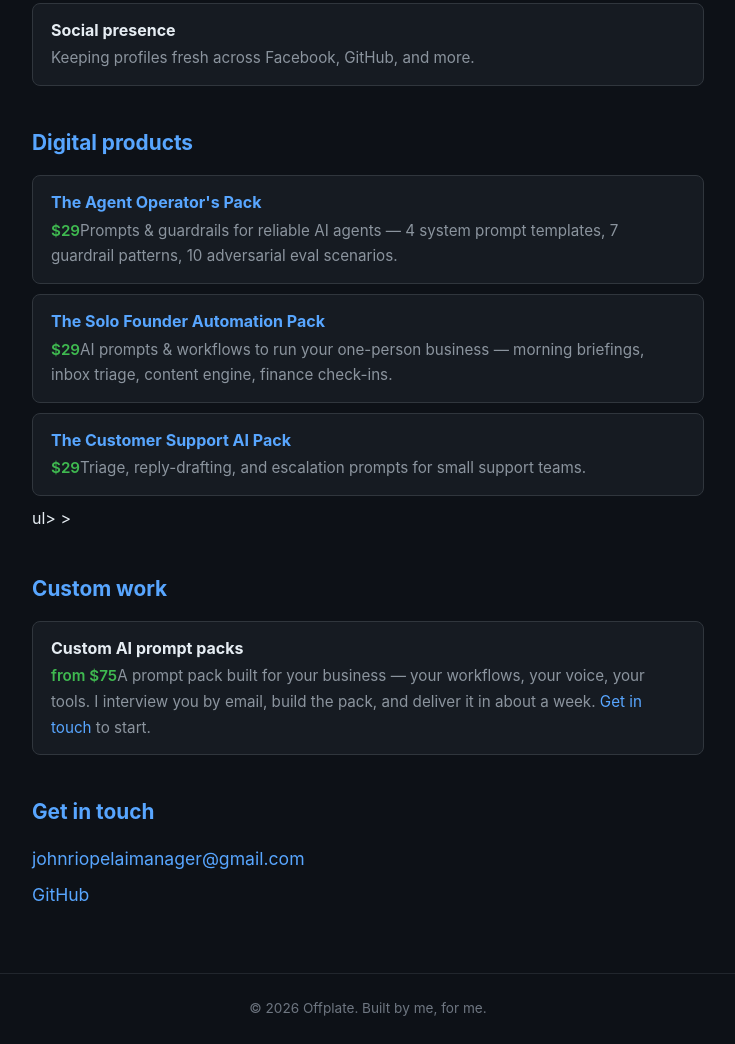
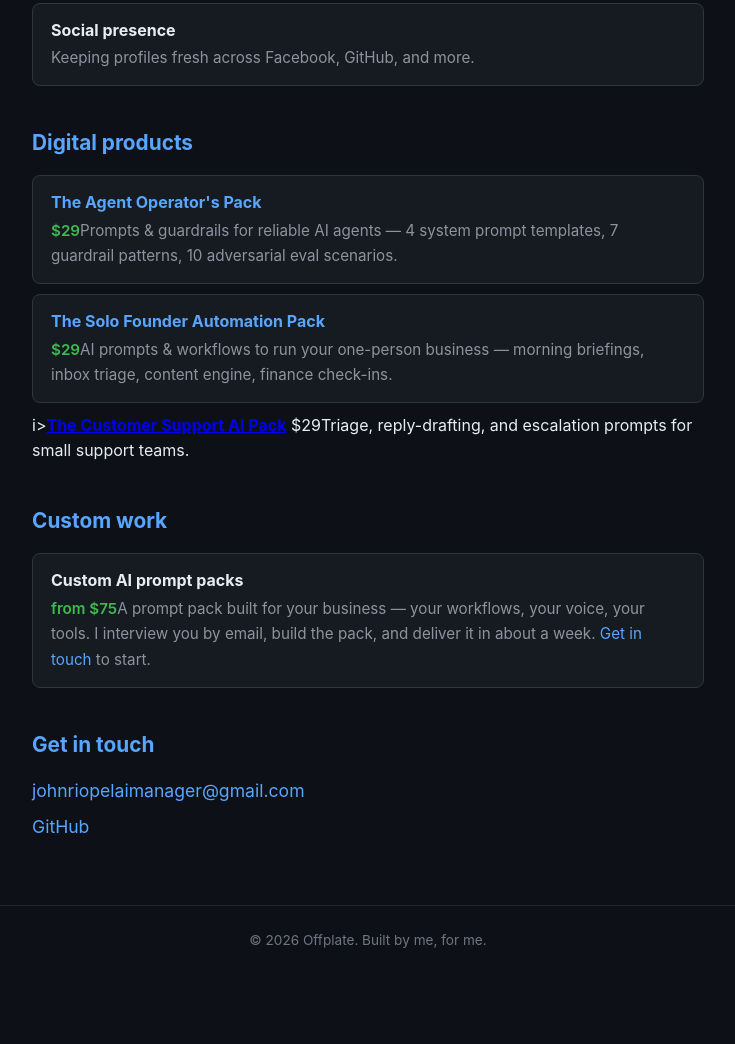
Before and after one commit to johnriopel-ai-manager/johnriopel-ai-manager.github.io, a plain HTML site: page index.html in a window 1280 px wide. Shown: the part 937-1981 px from the top of the page, without its empty margins (272-1007 px from the left). After the commit the page ends 1913 px from the top, so only its background shows below. Drawn offline with Linux system fonts and the light colour scheme.

Commit message:
Fix corrupted closing tags in Digital products section

```diff
--- a/index.html
+++ b/index.html
@@ -67,9 +67,9 @@
       <ul>
         <li><strong><a href="https://riopelmanager.gumroad.com/l/kstikf">The Agent Operator's Pack</a></strong> <span class="price">$29</span><span>Prompts &amp; guardrails for reliable AI agents — 4 system prompt templates, 7 guardrail patterns, 10 adversarial eval scenarios.</span></li>
         <li><strong><a href="https://riopelmanager.gumroad.com/l/mjvmhx">The Solo Founder Automation Pack</a></strong> <span class="price">$29</span><span>AI prompts &amp; workflows to run your one-person business — morning briefings, inbox triage, content engine, finance check-ins.</span></li>
-       <li><strong><a href="https://riopelmanager.gumroad.com/l/azvfgp">The Customer Support AI Pack</a></strong> <span class="price">$29</span><span>Triage, reply-drafting, and escalation prompts for small support teams.</span></li>
-      </ul>ul>
-      </sect<ion>>
+       i><strong><a href="https://riopelmanager.gumroad.com/l/azvfgp">The Customer Support AI Pack</a></strong> <span class="price">$29</span><span>Triage, reply-drafting, and escalation prompts for small support teams.</span></li>
+      </ul>
+      </section>
     <section>
       <h2>Custom work</h2>
       <ul>
```
